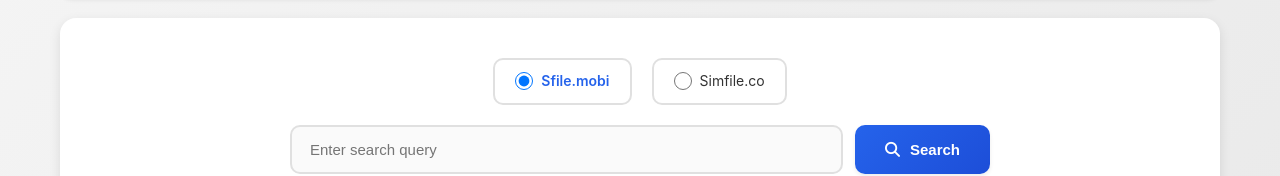
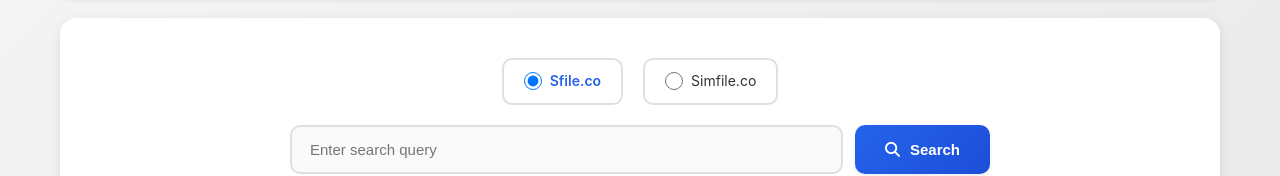
Before and after one commit to RidwanzAnphelibelll/SfileTools, a website: page public/index.html in a window 1280 px wide. Shown: the part 209-385 px from the top of the page. Drawn offline with Linux system fonts and the light colour scheme.

Commit message:
Add files via upload

```diff
--- a/public/index.html
+++ b/public/index.html
@@ -43,7 +43,7 @@
                 <div class="source-selector">
                     <label>
                         <input type="radio" name="search-source" value="sfile" checked>
-                        <span>Sfile.mobi</span>
+                        <span>Sfile.co</span>
                     </label>
                     <label>
                         <input type="radio" name="search-source" value="simfile">
```
